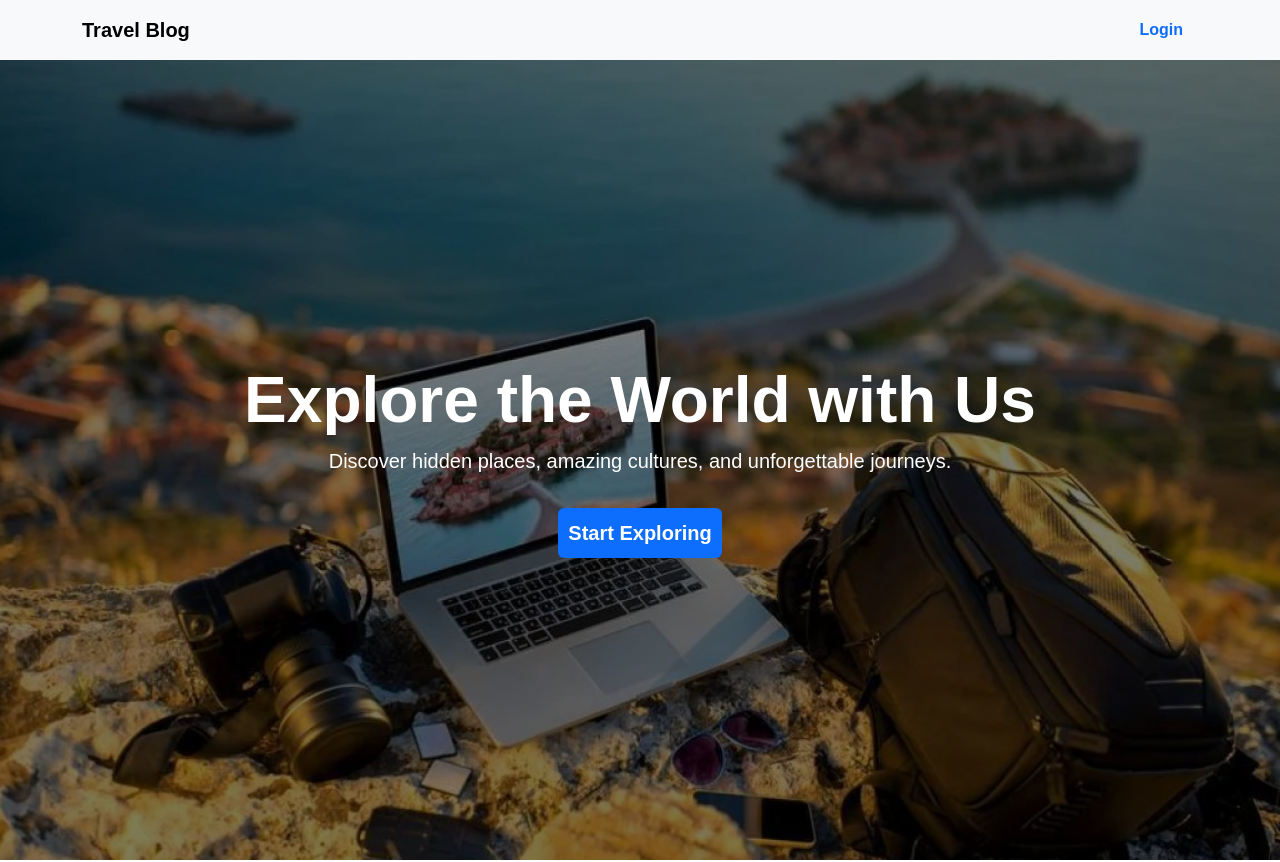
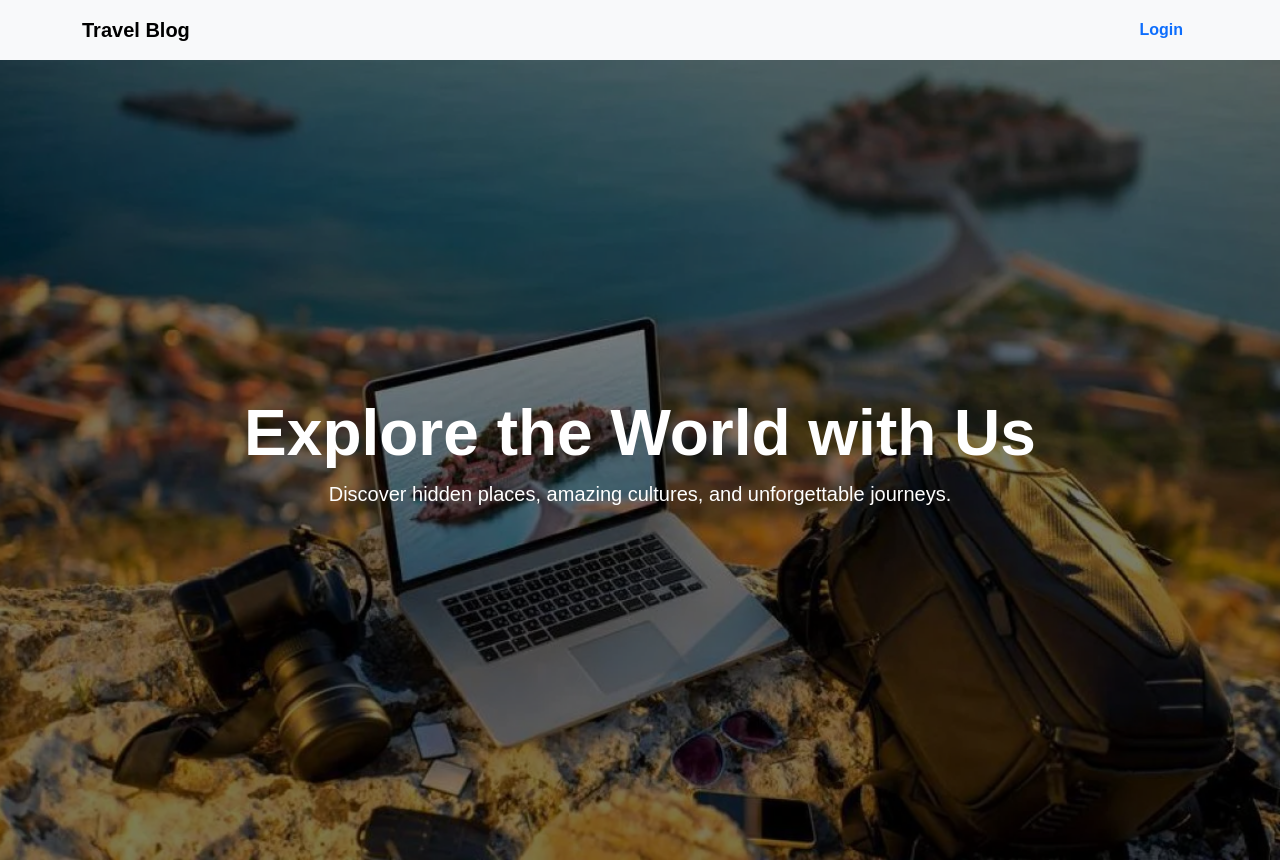
Before and after one commit to kepsi123/myproject, a React (Vite) app in the folder myproject/: page / in a window 1280 px wide. Shown: the top 862 px of the page. Built offline with nearby package versions, Linux system fonts and the light colour scheme.

Commit message:
changed the Landingpage button

```diff
--- a/myproject/src/components/Landingpage.jsx
+++ b/myproject/src/components/Landingpage.jsx
@@ -20,7 +20,7 @@ function Landingpage() {
         <div className="hero-content text-center text-white">
           <h1 className="display-3 fw-bold">Explore the World with Us</h1>
           <p className="lead">Discover hidden places, amazing cultures, and unforgettable journeys.</p>
-          <a href="#blogs" className="btn btn-primary btn-lg mt-3">Start Exploring</a>
+
         </div>
       </section>
 
```
